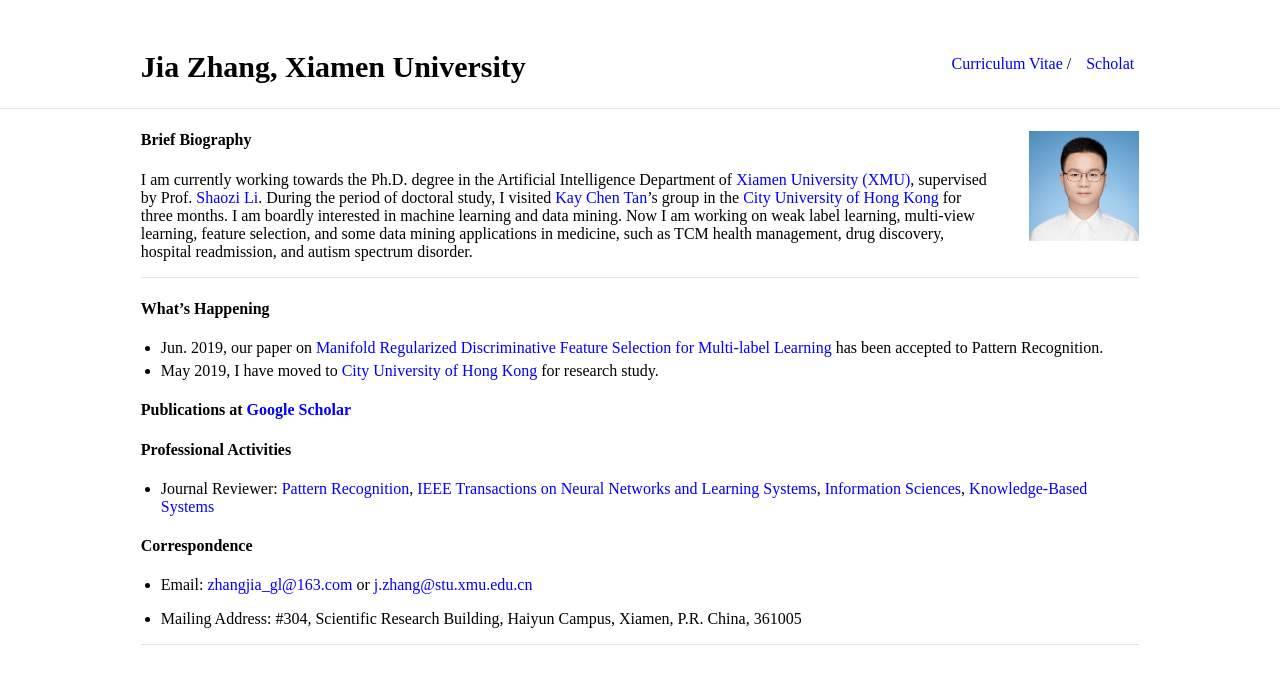
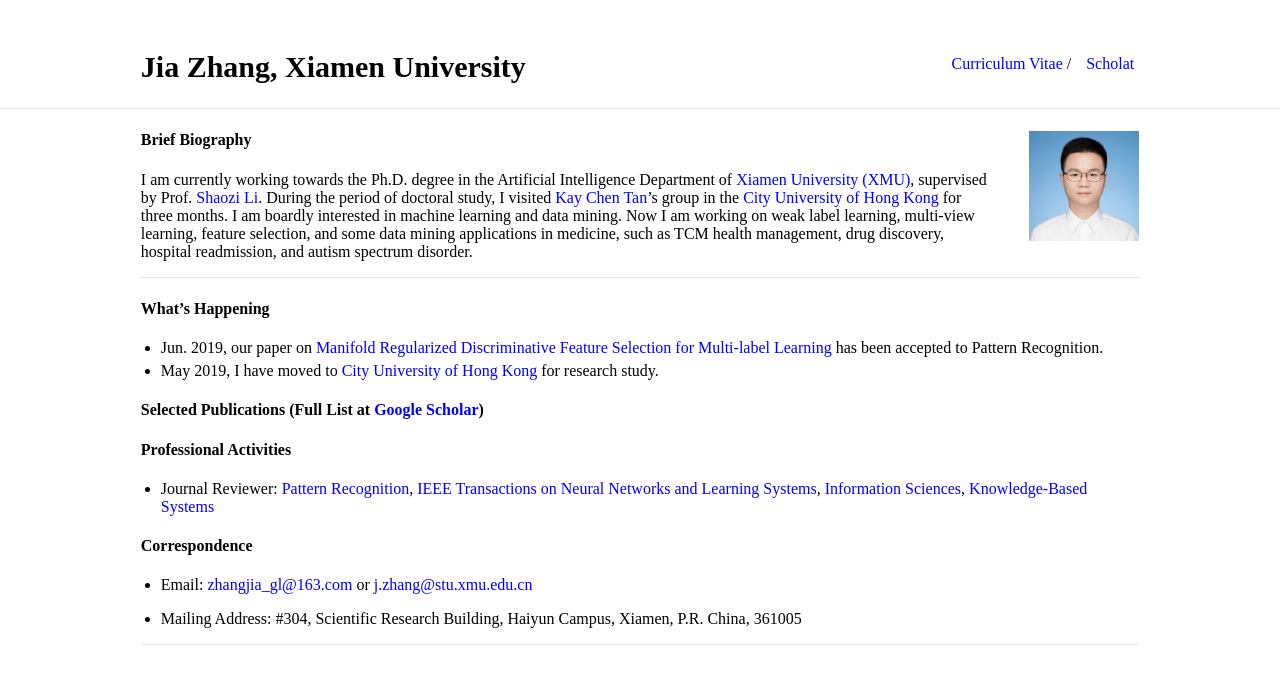
Before and after one commit to jiazhang-ml/jiazhang-ml.github.io, a Jekyll site: the page built from index.md, in a window 1280 px wide, cut to the strip 0-876 px from the top of the page. Shown: the top 684 px of the strip. Built offline with Jekyll 4.4.1, drawn with Linux system fonts in a browser that asks for light colours.

Commit message:
Update index.md

```diff
--- a/index.md
+++ b/index.md
@@ -15,7 +15,7 @@ I am currently working towards the Ph.D. degree in the Artificial Intelligence D
 * Jun. 2019, our paper on [Manifold Regularized Discriminative Feature Selection for Multi-label Learning](https://www.sciencedirect.com/science/article/pii/S0031320319302341) has been accepted to Pattern Recognition.
 * May 2019, I have moved to [City University of Hong Kong](https://www.cityu.edu.hk/) for research study.
 
-#### Publications at [Google Scholar](https://scholar.google.com.hk/citations?user=yBaTk-gAAAAJ&hl=en)
+#### Selected Publications (Full List at [Google Scholar](https://scholar.google.com.hk/citations?user=yBaTk-gAAAAJ&hl=en))
 
 #### Professional Activities
 
```
